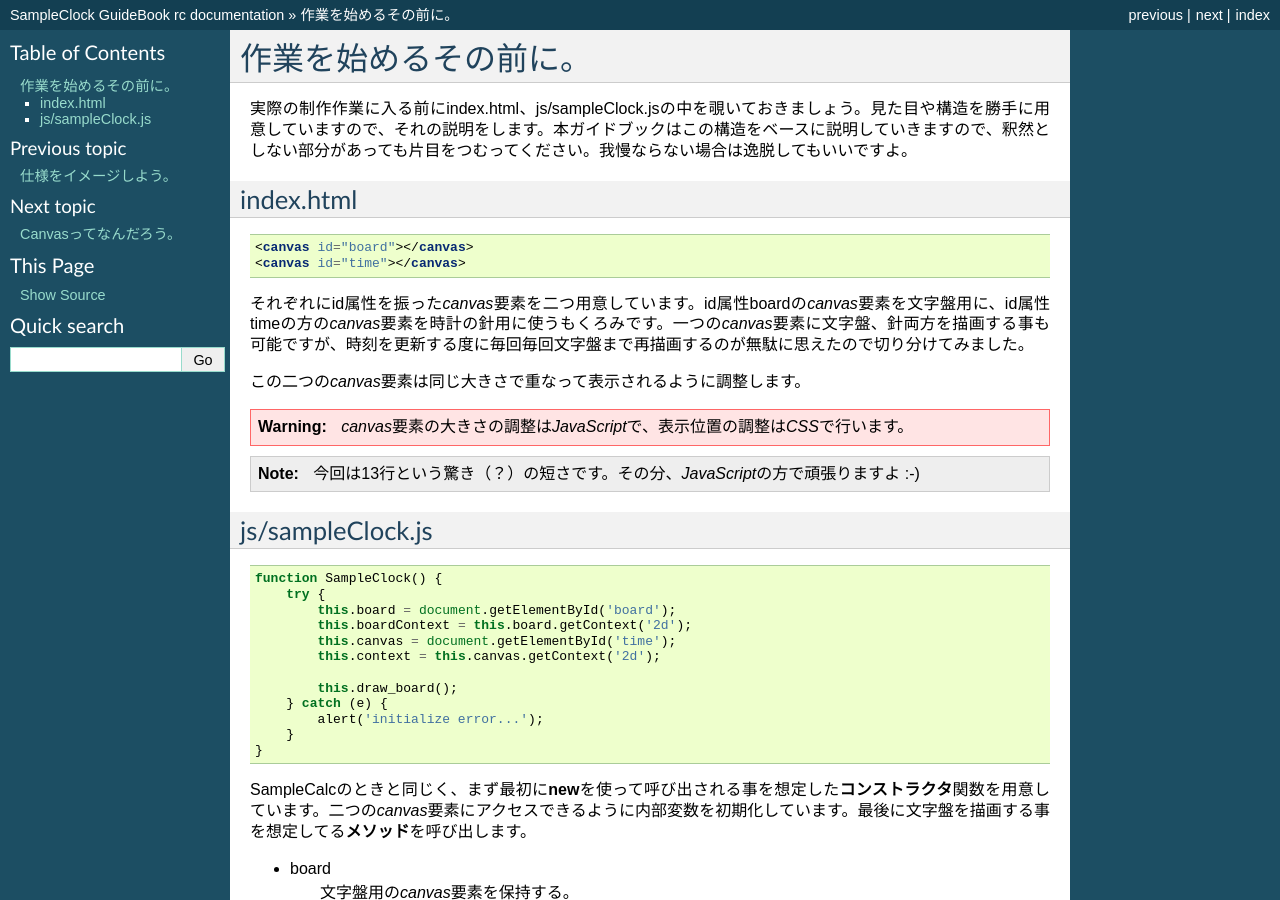
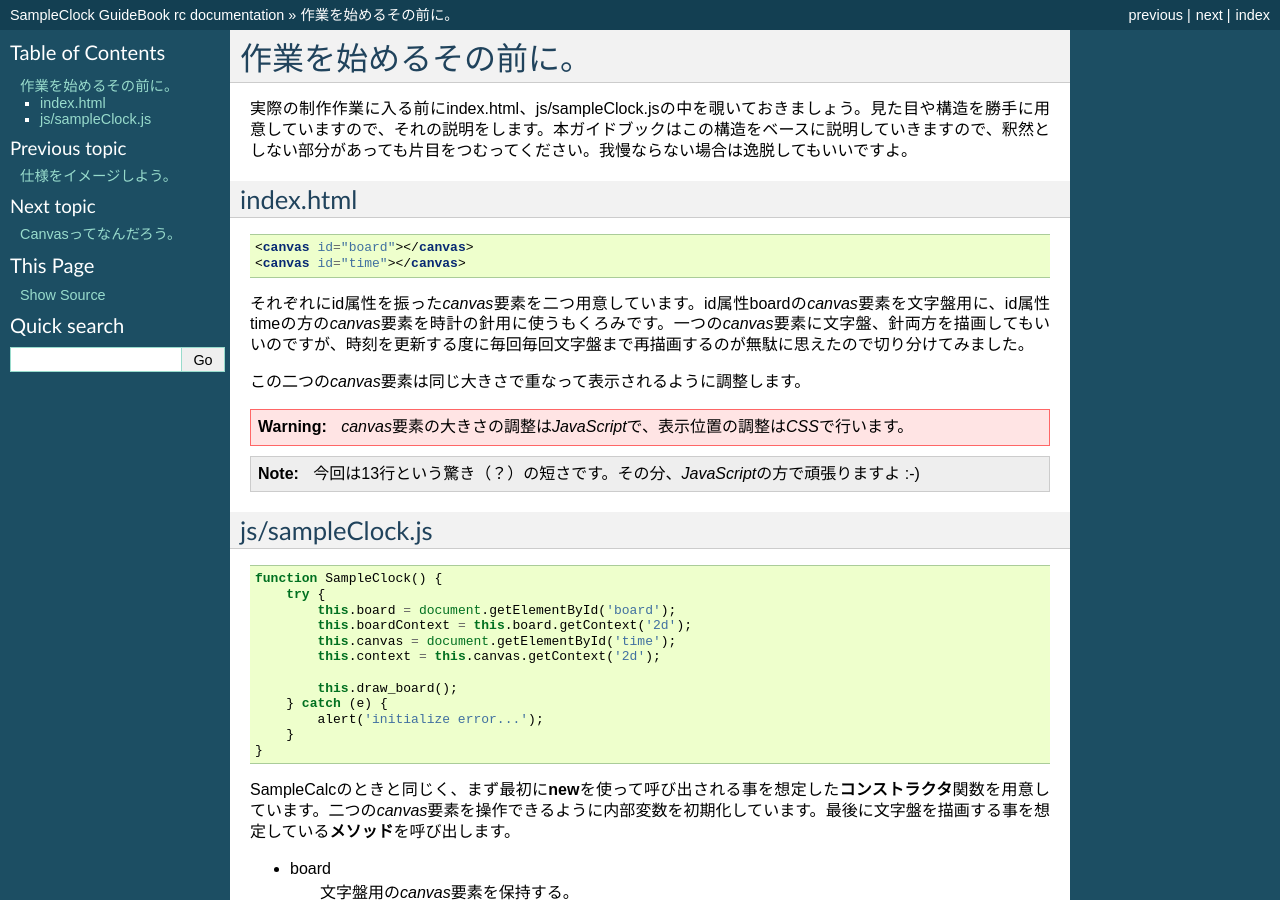
Before and after one commit to tactactad/SampleClock, a Sphinx documentation site: the page built from docs/source/preparations.rst, in a window 1280 px wide and 900 px high. Built offline with Sphinx 7.4.7, drawn with Linux system fonts in a browser that asks for light colours; some of the changed text lies outside the part shown.

Commit message:
refactoring

```diff
--- a/docs/source/board.rst
+++ b/docs/source/board.rst
@@ -81,4 +81,4 @@
 
 .. warning::
 
- 本当はちょっと小細工しているので同じにはなりません :-) 線の端を丸くしてます。
+ 本当はちょっと小細工しているので同じにはなりません :-) 線の端を丸くしたり、中心に点を打ったりしています。
--- a/docs/source/clock.rst
+++ b/docs/source/clock.rst
@@ -97,7 +97,7 @@
 
   clock.draw_time();
 
- と記述するか、コンソールを開いて直接入力するなどして呼び出してください。
+ と記述するか、ブラウザのコンソールを開いて直接入力するなどして呼び出してください。
 
 “分”を刻む
 ==============================
--- a/docs/source/first.rst
+++ b/docs/source/first.rst
@@ -2,7 +2,7 @@
 はじめに。
 ==============================
 
-この資料は *じゃばすく製作所（仮）ふたつめ。* 用の課題作成ガイドブックです。「ふたつめ。」だけど三回目な今回は *JavaScirpt* を用いてアナログ時計を作ります。例によって必要なのは **ブラウザ** と **テキストエディタ** 、そしてほんの少しのやる気です。
+この資料は *じゃばすく製作所（仮）ふたつめ。* 用の課題作成ガイドブックです。「ふたつめ。」だけど三回目な今回は *JavaScirpt* を用いてアナログ時計を作ります。例によって必要なのは **ブラウザ** と **テキストエディタ** 、そしてほんの少しの **やる気** です。
 
 .. note::
 
@@ -14,7 +14,7 @@
 
 .. warning::
 
- 先日機会がありまして、 *Windows Vista* 上の *Internet Explorer 9* での動作を試してもらいました。結果、上手く動いているようです。いけますよ、IE9さん！
+ 先日機会がありまして、 *Windows Vista* 上の *Internet Explorer 9* での動作を試してもらいました。結果、上手く動いていたようでした。いけますよ、IE9さん！
 
 テキストエディタはお好みのものをお使いください。 *JavaScript* モードなどがあるものだとより便利です。私は *OS X* を使っていて標準のキーバインドが *Emacs* 風だった事もありエディタの方も *Emacs* を使っています。
 
@@ -38,7 +38,7 @@ SampleClockの構成
 配布ファイルの **src/** 以下に今回作成する **SampleClock** のテンプレート書類が含まれています。
 
 * index.html
-    土台となる *HTML* 書類です。あらかじめ *Canvas* タグが二つと、 **css** 、 **js** 書類の読み込みが記述してあります。。今回も編集する必要はありません。かと言って、最初の状態では何も表示もされません。
+    土台となる *HTML* 書類です。あらかじめ *Canvas* タグが二つと、 **css** 、 **js** 書類の読み込みが記述してあります。今回も編集する必要はありません。かと言って、最初の状態では何も表示もされません。
 
 * css/design.css
     *CSS* 書類です。今回は仕組み上ほとんど出番はなくって、表示開始位置を調整してマージンをなくすくらいにしか使われていません。 **CSS** 、大好きなのに。
--- a/docs/source/preparations.rst
+++ b/docs/source/preparations.rst
@@ -12,7 +12,7 @@ index.html
  <canvas id="board"></canvas>
  <canvas id="time"></canvas>
 
-それぞれにid属性を振った *canvas* 要素を二つ用意しています。id属性boardの *canvas* 要素を文字盤用に、id属性timeの方の *canvas* 要素を時計の針用に使うもくろみです。一つの *canvas* 要素に文字盤、針両方を描画する事も可能ですが、時刻を更新する度に毎回毎回文字盤まで再描画するのが無駄に思えたので切り分けてみました。
+それぞれにid属性を振った *canvas* 要素を二つ用意しています。id属性boardの *canvas* 要素を文字盤用に、id属性timeの方の *canvas* 要素を時計の針用に使うもくろみです。一つの *canvas* 要素に文字盤、針両方を描画してもいいのですが、時刻を更新する度に毎回毎回文字盤まで再描画するのが無駄に思えたので切り分けてみました。
 
 この二つの *canvas* 要素は同じ大きさで重なって表示されるように調整します。
 
@@ -42,7 +42,7 @@ js/sampleClock.js
      }
  }
 
-SampleCalcのときと同じく、まず最初に **new** を使って呼び出される事を想定した **コンストラクタ** 関数を用意しています。二つの *canvas* 要素にアクセスできるように内部変数を初期化しています。最後に文字盤を描画する事を想定してる **メソッド** を呼び出します。
+SampleCalcのときと同じく、まず最初に **new** を使って呼び出される事を想定した **コンストラクタ** 関数を用意しています。二つの *canvas* 要素を操作できるように内部変数を初期化しています。最後に文字盤を描画する事を想定している **メソッド** を呼び出します。
 
 * board
     文字盤用の *canvas* 要素を保持する。
@@ -107,7 +107,7 @@ SampleCalcのときと同じく、まず最初に **new** を使って呼び出
 
 .. note::
 
- **SampleClock.width()** 、 **SampleClock.height()** 、 **SampleClock.radius()** が返す値は、2つの *canvas* 要素の大きさが同じなので共通の値となります。
+ **SampleClock.width()** 、 **SampleClock.height()** 、 **SampleClock.radius()** が返す値は、2つの *canvas* 要素の大きさが同じなので共通となります。
 
 .. note::
 
```
Also changed, not shown: docs/source/canvas.rst (+11 -9 lines).
